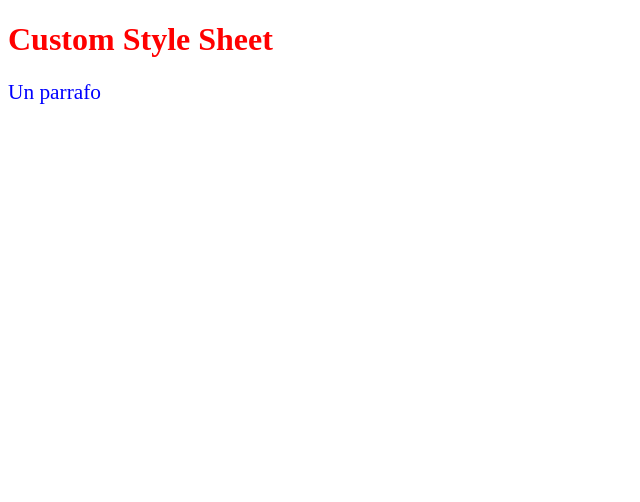
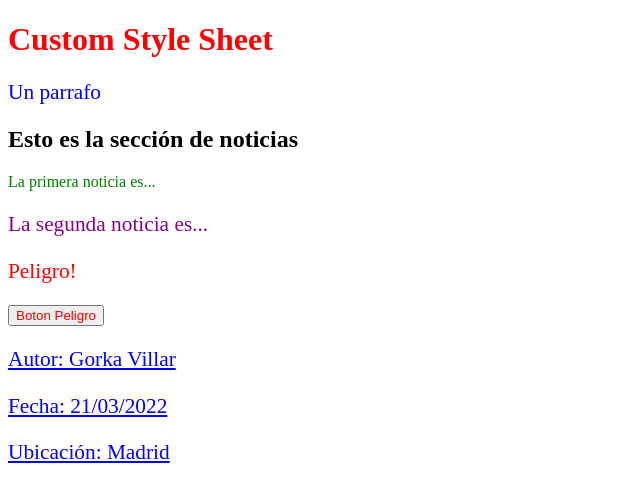
Before and after one commit to hroddev/htmlCss, a plain HTML site: page webconcss.html in a window 1280 px wide. Shown: the whole page, without its empty margins (0-640 px from the left). Drawn offline with Linux system fonts and the light colour scheme.

Commit message:
add files of first class to CSS

```diff
--- a/estilos.css
+++ b/estilos.css
@@ -8,3 +8,20 @@ p {
     color: blue;
     font-size: 16pt;
 }
+
+#primera-noticia {
+    color: green;
+    font-size: 12pt;
+}
+
+#segunda-noticia {
+    color: darkmagenta;
+}
+
+*.warning {
+    color: red;
+}
+
+.autor, .fecha, .ubicacion {
+    text-decoration: underline;
+}
--- a/webconcss.html
+++ b/webconcss.html
@@ -10,5 +10,15 @@
 <body>
     <h1>Custom Style Sheet</h1>
     <p>Un parrafo</p>
+    <h2 class="encabezado">Esto es la sección de noticias</h2>
+    <p id="primera-noticia">La primera noticia es...</p>
+    <p id="segunda-noticia">La segunda noticia es...</p>
+    <p class="warning">Peligro!</p>
+    <button class="warning">Boton Peligro</button>
+    <div>
+        <p class="autor">Autor: Gorka Villar</p>
+        <p class="fecha">Fecha: 21/03/2022</p>
+        <p class="ubicacion">Ubicación: Madrid</p>
+    </div>
 </body>
 </html>
```
